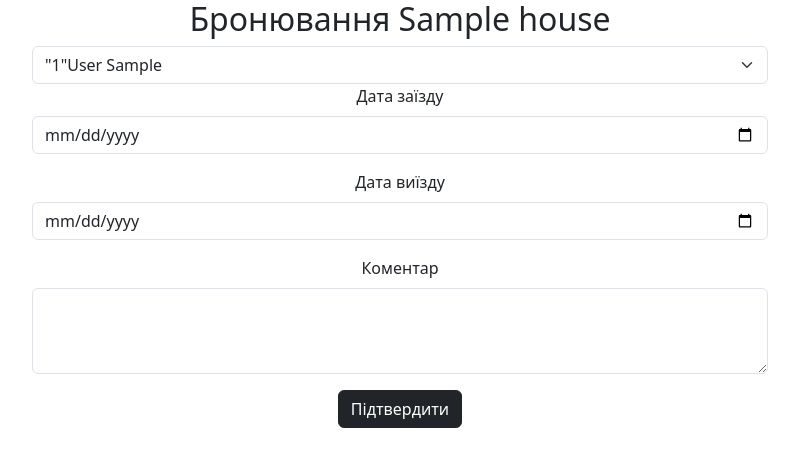
After one commit to Qwire707/Booking-system, a Django app: page /houses/1/booking/ in a window 1280 px wide. The commit adds this page. Shown: the top 467 px of the page, without its empty margins (240-1039 px from the left). Run offline with Django 5.2, Linux system fonts and the light colour scheme; tables that the repository leaves empty hold one stand-in row (values such as "Sample post").

Commit message:
add booking_house.html and button

```diff
--- a/booking/models.py
+++ b/booking/models.py
@@ -5,8 +5,8 @@ class House(models.Model):
     info = models.TextField(max_length=1024, verbose_name="Інформація про будинок:")
     country = models.TextField(max_length=1024, verbose_name="Країна:")
     address = models.CharField(max_length=100, verbose_name="Адреса будинку:")
-    rooms_count = models.PositiveIntegerField(default=0, verbose_name="Кількість кімнат")
-    people_count = models.PositiveIntegerField(default=0, verbose_name="Кількість людей")
+    rooms_count = models.PositiveIntegerField(default=0, verbose_name="Кількість кімнат:")
+    people_count = models.PositiveIntegerField(default=0, verbose_name="Кількість людей:")
     square = models.PositiveIntegerField(default=0, verbose_name="Площа будинку:")
     price_by_day = models.PositiveIntegerField(verbose_name="Ціна за добу:")
     rating = models.PositiveIntegerField(default=0, verbose_name="Рейтинг:")
@@ -50,7 +50,7 @@ class Booking(models.Model):
     arrival_date = models.DateTimeField(verbose_name="Дата заїзду:")
     departure_date = models.DateTimeField(verbose_name="Дата виїзду:")
     status = models.CharField(max_length=20, choices=STATUS_CHOICES, default="in_progress", verbose_name="Статус")
-    comment = models.CharField(max_length=100, verbose_name="Коментар:")
+    comment = models.CharField(max_length=100, blank=True, null=True, verbose_name="Коментар:")
     created_at = models.DateTimeField(auto_now=True)
     updated_at = models.DateTimeField(auto_now_add=True)
 
--- a/booking/urls.py
+++ b/booking/urls.py
@@ -1,9 +1,9 @@
 from django.urls import path
-from .views import index, house_detail
+from .views import index, house_detail, booking_house
 
 urlpatterns = [
     path("index/", index, name="index"),
     path("", index, name="index"),
-    path("houses/<int:pk>/", house_detail,
-    name="house-detail")
+    path("houses/<int:pk>/", house_detail, name="house-detail"),
+    path ("houses/<int:pk>/booking/", booking_house, name="booking-house")
 ]
--- a/booking/views.py
+++ b/booking/views.py
@@ -1,5 +1,5 @@
-from django.shortcuts import render
-from .models import House
+from django.shortcuts import render, redirect
+from .models import House, Client, Booking
 
 
 def index(request):
@@ -9,3 +9,29 @@ def index(request):
 def house_detail(request, pk):
     house = House.objects.get(id=pk)
     return render(request, "house_detail.html", context={"house": house})
+
+def booking_house(request, pk):
+    if request.method == "GET":
+        house = House.objects.get(id=pk)
+        clients = Client.objects.all()
+        context = {
+            "house": house,
+            "clients": clients,
+        }
+        return render(request, "booking_house.html", context=context)
+    else:
+        client_id = request.POST.get("client")
+        arrival_date = request.POST.get("arrival_date")
+        departure_date = request.POST.get("departure_date")
+        comment = request.POST.get("comment")
+
+        client = Client.objects.get(id=client_id)
+        house = House.objects.get(id=pk)
+        Booking.objects.create(
+            client=client_id,
+            house=house,
+            arrival_date=arrival_date,
+            departure_date=departure_date,
+            comment=comment
+        )
+        return redirect("index")
--- a/templates/base.html
+++ b/templates/base.html
@@ -2,10 +2,27 @@
 <html lang="en">
 <head>
   <meta charset="UTF-8">
+  <link href="https://cdn.jsdelivr.net/npm/bootstrap@5.3.8/dist/css/bootstrap.min.css" rel="stylesheet"
+        integrity="sha384-sRIl4kxILFvY47J16cr9ZwB07vP4J8+LH7qKQnuqkuIAvNWLzeN8tE5YBujZqJLB" crossorigin="anonymous">
   <title>{% block title %}{% endblock %}</title>
 </head>
 <body>
-  {% block content %}{% endblock %}
+    <header>
 
+
+    </header>
+    <div class="container text-center">
+      <div class="row">
+        <div class="col">
+        </div>
+        <div class="col-8">
+          {% block content %}{% endblock %}
+        </div>
+        <div class="col">
+        </div>
+      </div>
+
+<script src="https://cdn.jsdelivr.net/npm/@popperjs/core@2.11.8/dist/umd/popper.min.js" integrity="sha384-I7E8VVD/ismYTF4hNIPjVp/Zjvgyol6VFvRkX/vR+Vc4jQkC+hVqc2pM8ODewa9r" crossorigin="anonymous"></script>
+<script src="https://cdn.jsdelivr.net/npm/bootstrap@5.3.8/dist/js/bootstrap.min.js" integrity="sha384-G/EV+4j2dNv+tEPo3++6LCgdCROaejBqfUeNjuKAiuXbjrxilcCdDz6ZAVfHWe1Y" crossorigin="anonymous"></script>
 </body>
 </html>
--- /dev/null
+++ b/templates/booking_house.html
@@ -0,0 +1,27 @@
+{% extends 'base.html' %}
+{% block title%}Бронювання будинку {{ house.name }}{% endblock %}
+{% block content %}
+<h2>Бронювання {{ house.name }}</h2>
+<form method="POST">
+    {% csrf_token %}
+    <select class="form-select" name="client">
+        {% for client in clients %}
+        <option value="">"{{ client.pk }}"{{ client.last_name }} {{client.first_name}}
+        </option>
+        {% endfor %}
+    </select>
+    <div class="mb-3">
+        <label for="arrival_date_id" class="form-label">Дата заїзду</label>
+        <input type="date" name=arrival_date class="form-control" id="arrival_date_id" required>
+    </div>
+    <div class="mb-3">
+        <label for="departure_date_id" class="form-label">Дата виїзду</label>
+        <input type="date" name=departure_date class="form-control" id="departure_date_id" required>
+    </div>
+    <div class="mb-3">
+        <label for="comment_id" class="form-label">Коментар</label>
+        <textarea class="form-control" name="comment" id="comment_id" rows="3"></textarea>
+    </div>
+    <button type="button" class="btn btn-dark">Підтвердити</button>
+</form>
+{% endblock %}
--- a/templates/house_detail.html
+++ b/templates/house_detail.html
@@ -4,11 +4,13 @@
 <h3>Назва: {{ house.name }} </h3>
 <h4>Країна: {{ house.country }} </h4>
 <h4>Адреса: {{ house.address }} </h4>
-<h4>Кількість людей: {{ house.people.count }} </h4>
+<h4>Кількість людей: {{ house.people_count }} </h4>
 <h4>Площа: {{ house.square }} </h4>
 <h4>Ціна за добу: {{ house.price_by_day }} </h4>
 <h4>Рейтинг: {{ house.rating }} </h4>
 <h4>Заброньовано: {{ house.is_booked }} </h4>
 <p>Інформація про будинок: {{ house.info }}</p>
 <p>Створено: {{ house.created_at|date:"d.m.Y H:i" }}</p>
+<a href="{% url 'booking-house' house.pk %}" type="button"
+   class="btn btn-outline-dark">Забронювати</a>
 {% endblock %}
```
Also changed, not shown: booking/migrations/0003_alter_booking_comment_alter_house_people_count_and_more.py (added).
